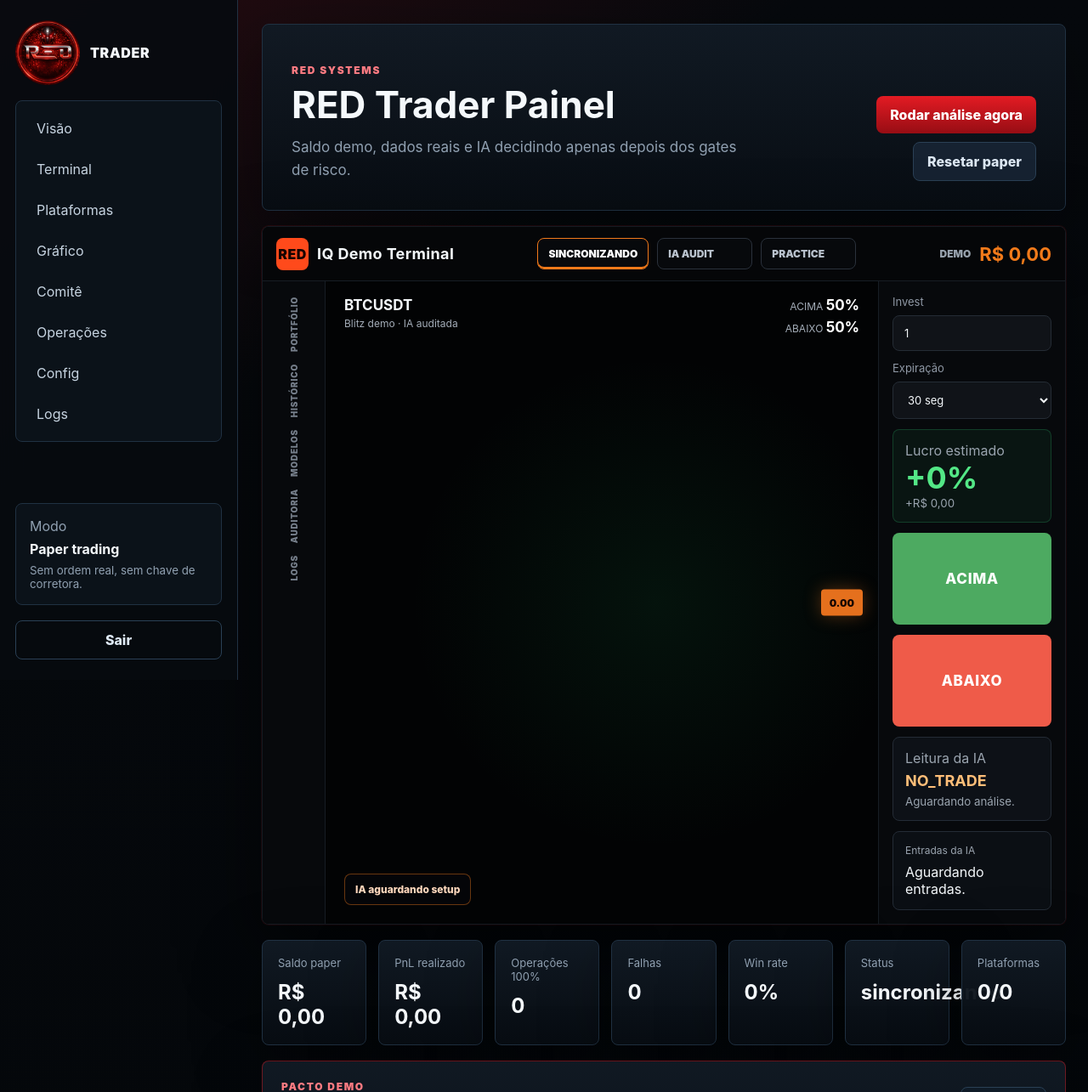
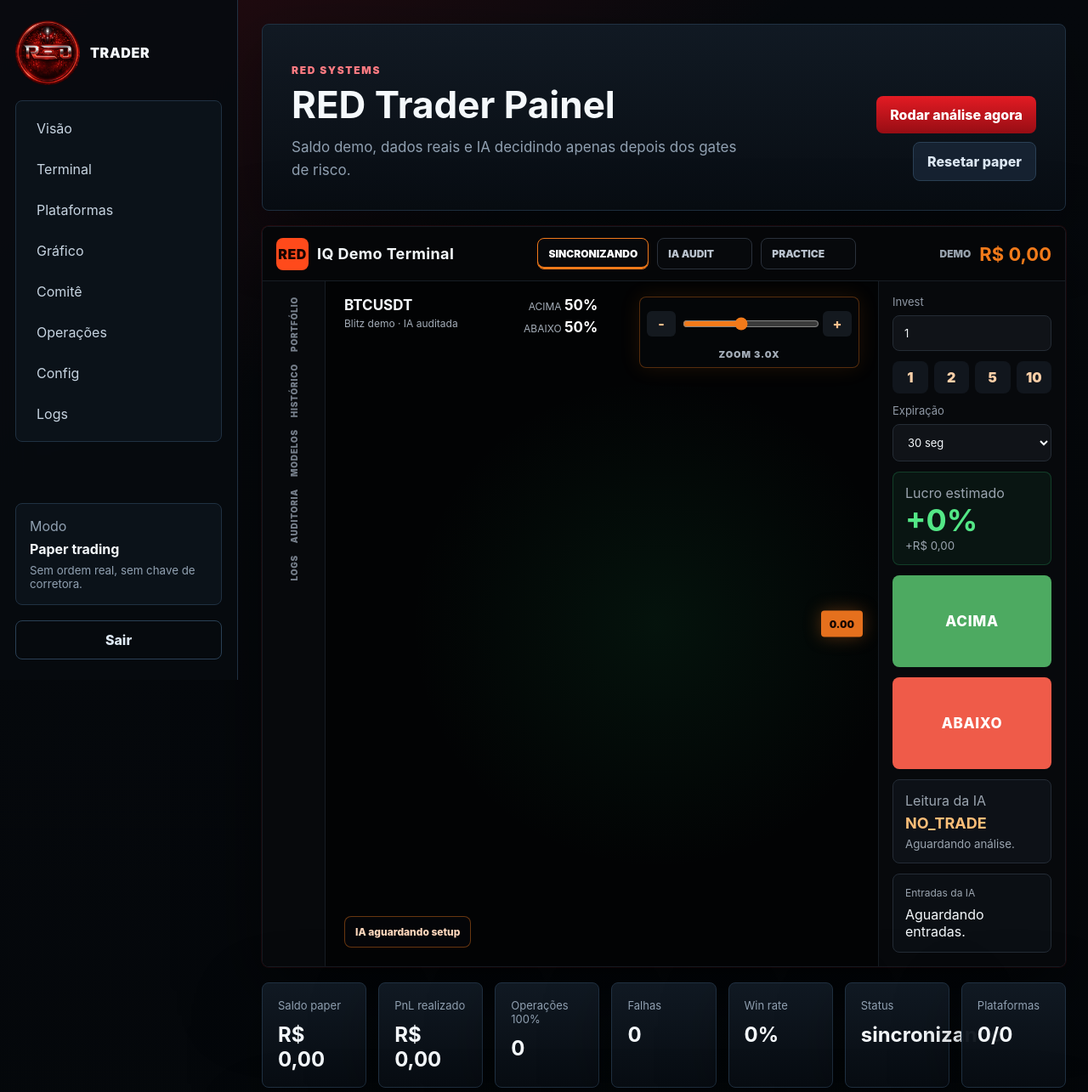
Before and after one commit to ronaldsilva490-rgb/redvminfra, a PHP site: page / in a window 1280 px wide. Shown: the top 1285 px of the page at 85% size. Run offline with PHP 8.4, Linux system fonts and the light colour scheme.

Commit message:
Aprimora terminal IQ em tempo real

```diff
--- a/servicos/redtrader/public/app.js
+++ b/servicos/redtrader/public/app.js
@@ -4,6 +4,7 @@ const state = {
   riskProfiles: {},
   selectedSymbol: "BTCUSDT",
   selectedPlatformConfig: null,
+  terminalZoom: 3,
   socket: null,
 };
 
@@ -417,6 +418,9 @@ function renderTerminal(data) {
   $("#terminalDecisionReason").textContent = reason;
   $("#terminalAiBadge").textContent = latestAnalysis.model ? `${latestAnalysis.model} · ${decision}` : "IA aguardando setup";
   $("#terminalPriceTag").textContent = formatPrice(features.last_price || last.close);
+  $("#terminalZoomLabel").textContent = `zoom ${Number(state.terminalZoom || 1).toFixed(1)}x`;
+  const zoomRange = $("#terminalZoomRange");
+  if (zoomRange && zoomRange !== document.activeElement) zoomRange.value = String(state.terminalZoom || 3);
   renderTerminalEntries(data);
 
   renderTerminalChart(data, above);
@@ -465,7 +469,10 @@ function renderTerminalChart(data, aboveBias = 50) {
   ctx.fillStyle = "#020304";
   ctx.fillRect(0, 0, width, height);
 
-  const candles = data.snapshots?.[state.selectedSymbol]?.candles?.["1m"] || [];
+  const allCandles = data.snapshots?.[state.selectedSymbol]?.candles?.["1m"] || [];
+  const zoom = Math.max(1, Number(state.terminalZoom || 1));
+  const visibleCount = Math.max(16, Math.min(allCandles.length, Math.round(allCandles.length / zoom)));
+  const candles = allCandles.slice(-visibleCount);
   if (!candles.length) {
     ctx.fillStyle = "#88929c";
     ctx.font = "700 14px Inter, sans-serif";
@@ -580,10 +587,13 @@ function renderTerminalChart(data, aboveBias = 50) {
 }
 
 function drawTerminalTradeMarkers(ctx, data, candles, scale) {
-  const trades = (data.trades || []).filter((trade) => trade.symbol === state.selectedSymbol).slice(0, 24);
-  if (!trades.length) return;
   const firstTime = Number(candles[0]?.time || 0);
   const lastTime = Number(candles[candles.length - 1]?.time || firstTime + 60);
+  const trades = (data.trades || [])
+    .filter((trade) => trade.symbol === state.selectedSymbol)
+    .filter((trade) => Number(trade.opened_at || 0) >= firstTime - 60 && Number(trade.opened_at || 0) <= lastTime + 120)
+    .slice(0, 12);
+  if (!trades.length) return;
   const timeSpan = Math.max(1, lastTime - firstTime);
   const xFromTime = (ts) => {
     const raw = scale.pad.l + ((Number(ts || lastTime) - firstTime) / timeSpan) * scale.plotW;
@@ -712,6 +722,26 @@ function renderQuickConfig(config) {
   form.iqoption_amount.value = config.iqoption_amount ?? 1;
   form.iqoption_expiration_minutes.value = String(config.iqoption_expiration_minutes || 1);
   form.cooldown_minutes.value = String(config.cooldown_minutes || 0.5);
+  const terminalStake = $("#terminalStake");
+  if (terminalStake && terminalStake !== document.activeElement) terminalStake.value = String(config.iqoption_amount ?? 1);
+  renderStakePresets(Number(config.iqoption_amount ?? 1));
+}
+
+function setStakeValue(value) {
+  const stake = Math.max(1, Number(value || 1));
+  const terminalStake = $("#terminalStake");
+  const quickStake = $("#quickConfigForm")?.elements.iqoption_amount;
+  if (terminalStake) terminalStake.value = String(stake);
+  if (quickStake) quickStake.value = String(stake);
+  renderStakePresets(stake);
+  renderTerminal(state.status || {});
+}
+
+function renderStakePresets(value) {
+  const stake = Number(value || 0);
+  $$("[data-stake-value]").forEach((button) => {
+    button.classList.toggle("active", Number(button.dataset.stakeValue) === stake);
+  });
 }
 
 function renderConfig(config) {
@@ -760,7 +790,7 @@ function collectQuickConfig() {
     iqoption_amount: Number(form.iqoption_amount.value || 1),
     iqoption_expiration_minutes: Number(form.iqoption_expiration_minutes.value || 1),
     cooldown_minutes: Number(form.cooldown_minutes.value || 0.5),
-    market_poll_seconds: 5,
+    market_poll_seconds: 1,
     max_open_positions: Math.max(Number(current.max_open_positions || 10), 10),
     max_trades_per_day: Math.max(Number(current.max_trades_per_day || 200), 200),
     platforms: {
@@ -982,6 +1012,27 @@ function bindActions() {
     });
   });
 
+  $("#terminalZoomRange")?.addEventListener("input", (event) => {
+    state.terminalZoom = Number(event.target.value || 1);
+    renderTerminal(state.status || {});
+  });
+
+  $("#terminalZoomInBtn")?.addEventListener("click", () => {
+    state.terminalZoom = Math.min(6, Number(state.terminalZoom || 1) + 0.5);
+    renderTerminal(state.status || {});
+  });
+
+  $("#terminalZoomOutBtn")?.addEventListener("click", () => {
+    state.terminalZoom = Math.max(1, Number(state.terminalZoom || 1) - 0.5);
+    renderTerminal(state.status || {});
+  });
+
+  $$("[data-stake-value]").forEach((button) => {
+    button.addEventListener("click", () => setStakeValue(button.dataset.stakeValue));
+  });
+
+  $("#quickConfigForm")?.elements.iqoption_amount?.addEventListener("input", (event) => setStakeValue(event.target.value));
+
   $("#refreshPlatformsBtn").addEventListener("click", async () => {
     const button = $("#refreshPlatformsBtn");
     button.disabled = true;
@@ -1013,7 +1064,12 @@ function bindActions() {
     toast("Saldo paper reiniciado");
   });
 
-  $("#terminalStake")?.addEventListener("input", () => renderTerminal(state.status || {}));
+  $("#terminalStake")?.addEventListener("input", (event) => {
+    const quickStake = $("#quickConfigForm")?.elements.iqoption_amount;
+    if (quickStake && quickStake !== document.activeElement) quickStake.value = event.target.value;
+    renderStakePresets(Number(event.target.value || 0));
+    renderTerminal(state.status || {});
+  });
 
   $("#logoutBtn").addEventListener("click", async () => {
     await api("/api/logout", { method: "POST", body: "{}" });
@@ -1031,6 +1087,6 @@ window.addEventListener("resize", () => {
   await refresh();
   await refreshModels();
   connectSocket();
-  setInterval(() => renderTerminal(state.status || {}), 1000);
+  setInterval(() => renderTerminal(state.status || {}), 250);
   setInterval(refresh, 30000);
 })();
--- a/servicos/redtrader/public/index.html
+++ b/servicos/redtrader/public/index.html
@@ -81,6 +81,12 @@
                   <span>ACIMA <strong id="terminalAbove">50%</strong></span>
                   <span>ABAIXO <strong id="terminalBelow">50%</strong></span>
                 </div>
+                <div class="terminal-zoom">
+                  <button id="terminalZoomOutBtn" type="button">-</button>
+                  <input id="terminalZoomRange" type="range" min="1" max="6" step="0.5" value="3" aria-label="Zoom do grafico" />
+                  <button id="terminalZoomInBtn" type="button">+</button>
+                  <span id="terminalZoomLabel">zoom 3.0x</span>
+                </div>
               </div>
               <canvas id="terminalChart" width="1400" height="620"></canvas>
               <div id="terminalPriceTag" class="terminal-price-tag">0.00</div>
@@ -92,6 +98,12 @@
                 Invest
                 <input id="terminalStake" type="number" min="1" step="1" value="1" />
               </label>
+              <div class="stake-presets" aria-label="Valores rapidos de entrada">
+                <button type="button" data-stake-value="1">1</button>
+                <button type="button" data-stake-value="2">2</button>
+                <button type="button" data-stake-value="5">5</button>
+                <button type="button" data-stake-value="10">10</button>
+              </div>
               <label>
                 Expiração
                 <select id="terminalExpiry">
@@ -293,6 +305,13 @@
               Valor por entrada
               <input name="iqoption_amount" type="number" min="1" step="1" />
             </label>
+            <div class="quick-presets">
+              <span>Valor rapido</span>
+              <button type="button" data-stake-value="1">1</button>
+              <button type="button" data-stake-value="2">2</button>
+              <button type="button" data-stake-value="5">5</button>
+              <button type="button" data-stake-value="10">10</button>
+            </div>
             <label>
               Expiração
               <select name="iqoption_expiration_minutes">
--- a/servicos/redtrader/public/styles.css
+++ b/servicos/redtrader/public/styles.css
@@ -314,6 +314,7 @@ h2 {
   left: 22px;
   right: 22px;
   display: flex;
+  align-items: flex-start;
   justify-content: space-between;
   gap: 14px;
   pointer-events: none;
@@ -339,6 +340,43 @@ h2 {
 .terminal-sentiment strong {
   color: white;
   display: inline;
+}
+
+.terminal-zoom {
+  pointer-events: auto;
+  min-width: 220px;
+  padding: 8px;
+  display: grid;
+  grid-template-columns: 34px minmax(110px, 1fr) 34px;
+  gap: 6px;
+  align-items: center;
+  border: 1px solid rgba(242, 122, 26, 0.34);
+  border-radius: 8px;
+  background: rgba(5, 7, 10, 0.86);
+  box-shadow: 0 0 24px rgba(242, 122, 26, 0.12);
+}
+
+.terminal-zoom button {
+  min-height: 30px;
+  padding: 0;
+  border-radius: 6px;
+  background: #14191f;
+  color: #ffbf8c;
+}
+
+.terminal-zoom input {
+  width: 100%;
+  accent-color: #f27a1a;
+}
+
+.terminal-zoom span {
+  grid-column: 1 / -1;
+  color: #a4adb8;
+  font-size: 11px;
+  font-weight: 900;
+  letter-spacing: 0.08em;
+  text-align: center;
+  text-transform: uppercase;
 }
 
 #terminalChart {
@@ -394,6 +432,41 @@ h2 {
 .terminal-tradebar select {
   background: #101318;
   border-color: #252c35;
+}
+
+.stake-presets,
+.quick-presets {
+  display: grid;
+  grid-template-columns: repeat(4, minmax(0, 1fr));
+  gap: 7px;
+}
+
+.quick-presets {
+  align-self: end;
+}
+
+.quick-presets span {
+  grid-column: 1 / -1;
+  color: #8f98a5;
+  font-size: 13px;
+  font-weight: 800;
+}
+
+.stake-presets button,
+.quick-presets button {
+  min-height: 38px;
+  padding: 0 8px;
+  border-radius: 8px;
+  border-color: rgba(242, 122, 26, 0.38);
+  background: #11161d;
+  color: #ffd0a8;
+  font-weight: 900;
+}
+
+.stake-presets button.active,
+.quick-presets button.active {
+  background: #f27a1a;
+  color: #170600;
 }
 
 .terminal-profit {
@@ -1030,6 +1103,7 @@ input:focus, select:focus {
   .terminal-account { align-items: stretch; flex-direction: column; width: 100%; }
   .terminal-tab { min-width: 0; width: 100%; }
   .terminal-asset-head { position: static; padding: 14px; }
+  .terminal-zoom { width: 100%; min-width: 0; }
   #terminalChart { min-height: 420px; }
   .terminal-tradebar { grid-template-columns: 1fr; }
   .terminal-decision,
```
Also changed, not shown: 4 other files.
